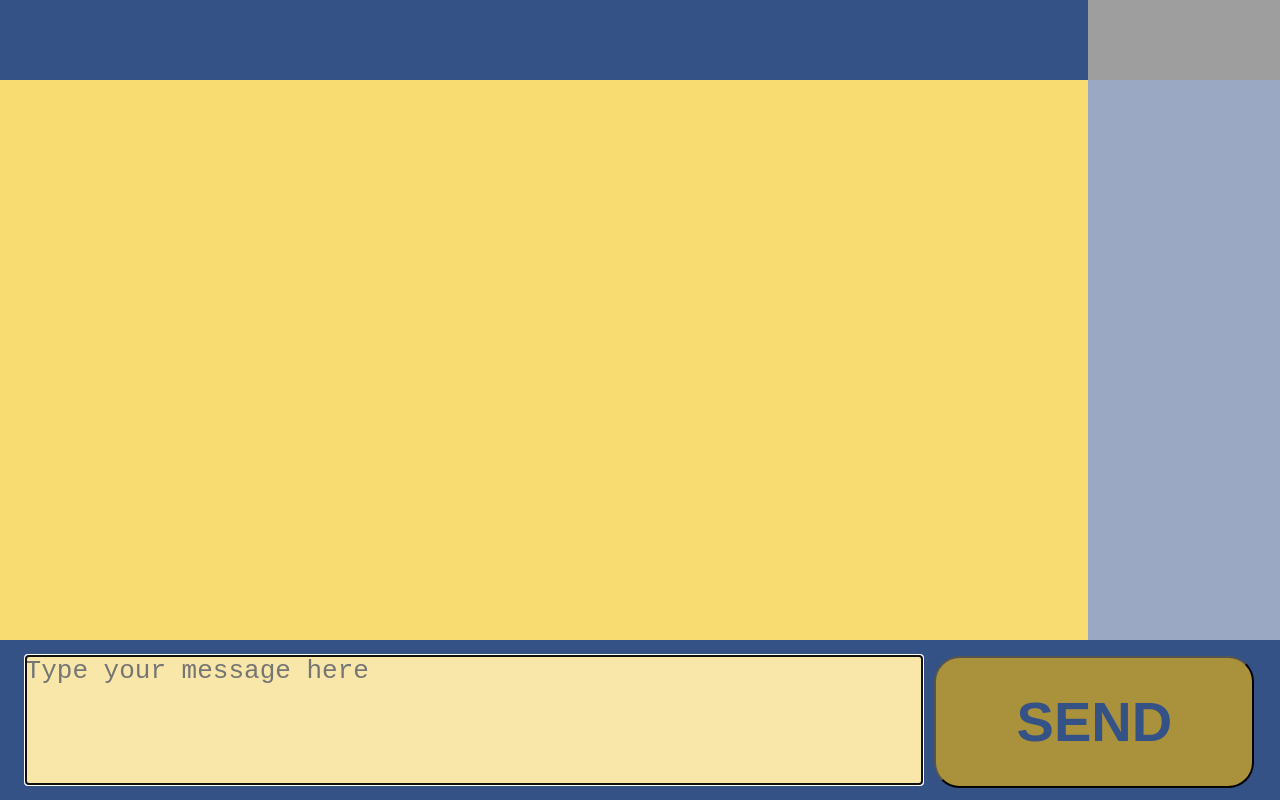
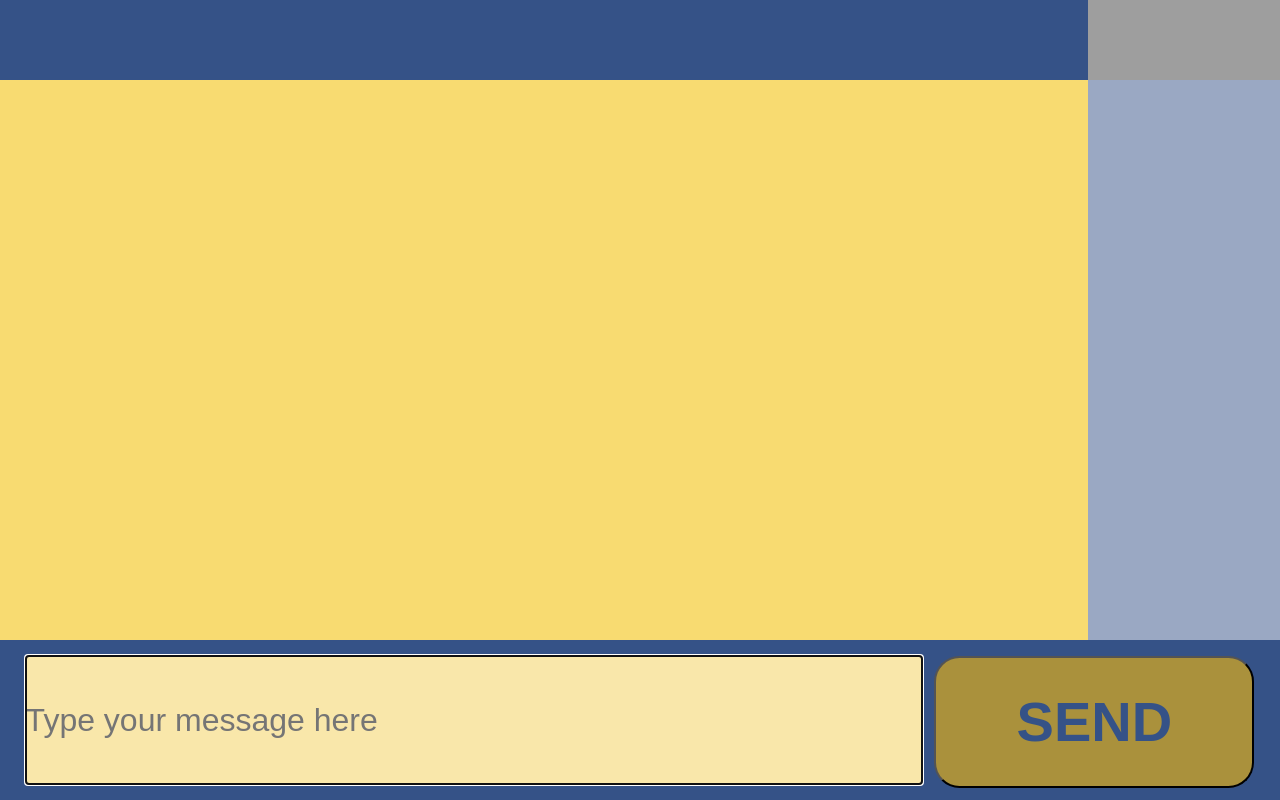
Before and after one commit to tasminions/minionchat, a website: page public/chat.html in a window 1280 px wide. Drawn offline with Linux system fonts and the light colour scheme; no server answers; grey boxes are pictures that could not be loaded.

Commit message:
Change the text area to an input box so that we can submit with enter

```diff
--- a/public/chat.html
+++ b/public/chat.html
@@ -20,8 +20,8 @@
     </div>
     <div class="bottombar">
       <form id="chatBox">
-        <textarea id="sendChat" rows="5" columns="50" placeholder="Type your message here" required autofocus></textarea>
-        <input type="submit" class="submit-btn" value="SEND">
+        <input type="text" id="sendChat" rows="5" columns="50" placeholder="Type your message here" required autofocus/>
+        <input type="submit" class="submit-btn" value="SEND"/>
       </form>
     </div>
     <script type="text/javascript" src="/public/js/socket.js"> </script>
--- a/public/css/style.css
+++ b/public/css/style.css
@@ -136,7 +136,7 @@ input[type="text"].username {
     width:100%;
     z-index: 2;
 }
-textarea {
+#sendChat {
   resize: none;
   border: 0;
   box-sizing: border-box;
```
